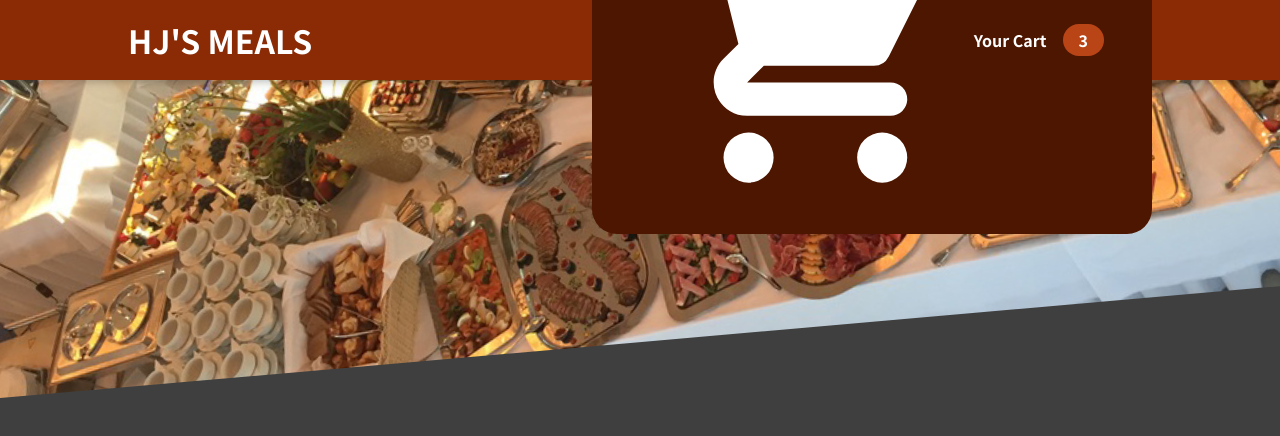
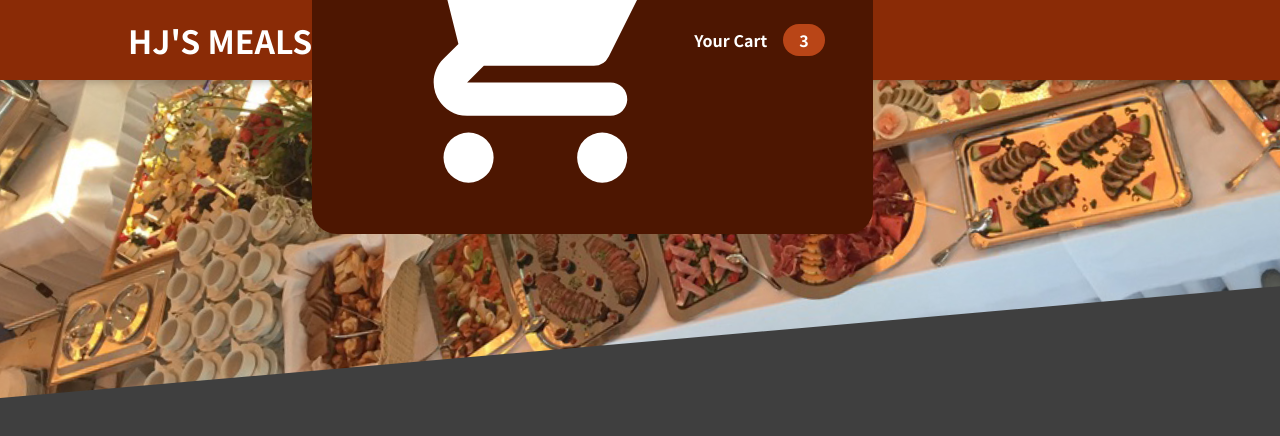
Before and after one commit to harisjoy/simple-food-order-app, a React (Create React App) app: page / in a window 1280 px wide. Shown: the top 436 px of the page. Built offline with nearby package versions, Linux system fonts and the light colour scheme.

Commit message:
may24add

```diff
--- a/src/components/Layout/Header.module.css
+++ b/src/components/Layout/Header.module.css
@@ -7,7 +7,6 @@
     background-color: #8a2b06;
     color: white;
     display: flex;
-    justify-content: space-between;
     align-items: center;
     padding: 0 10%;
     box-shadow: 0 2px 8px rgba(0, 0, 0, 0.25);
```
Also changed, not shown: src/components/Meals/MealsSummary.js (added, +7 -0 lines), src/components/Meals/AvailableMeals.js (added), src/components/Meals/Meals.js (added), src/components/Meals/MealsSummary.module.css (added).
